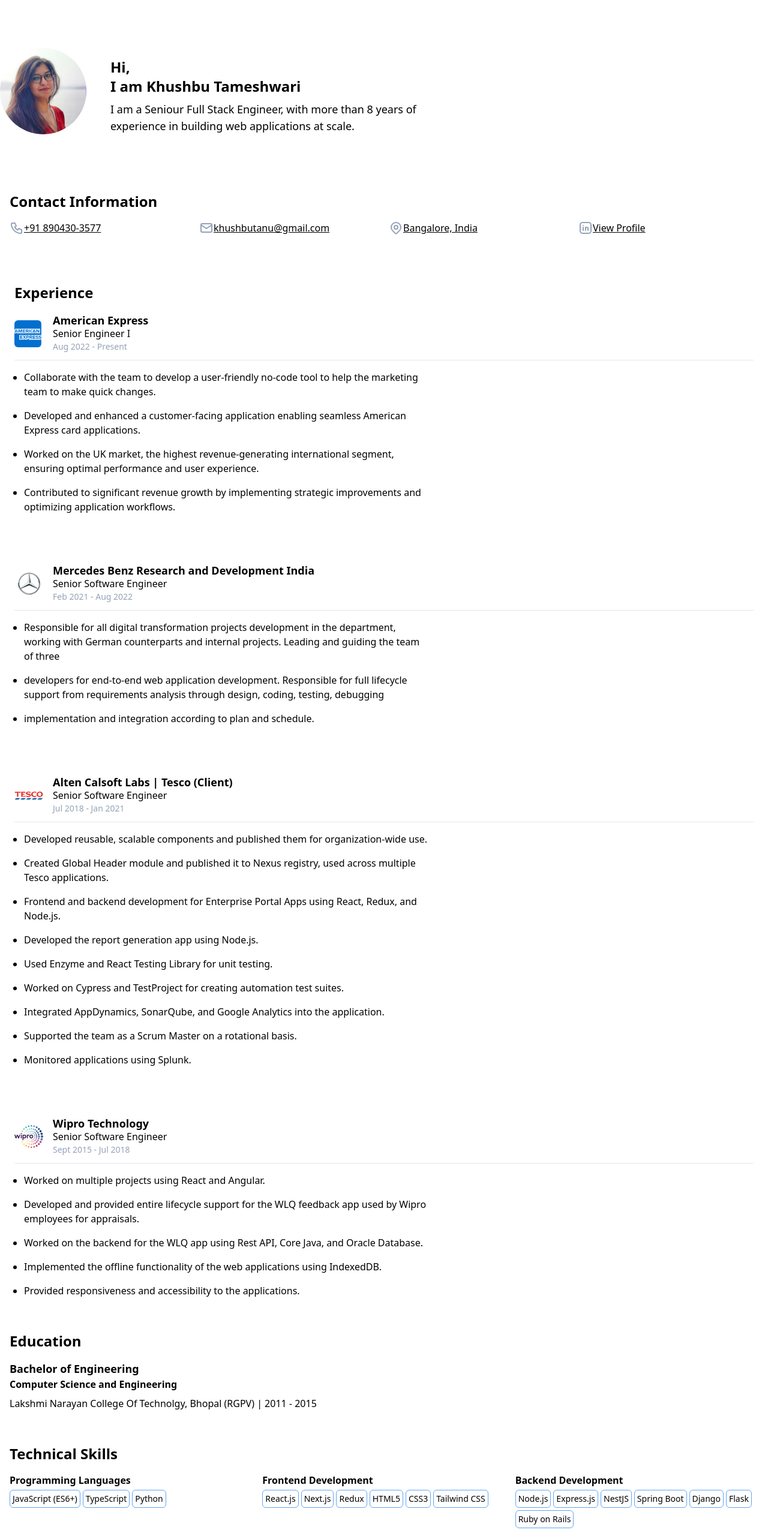
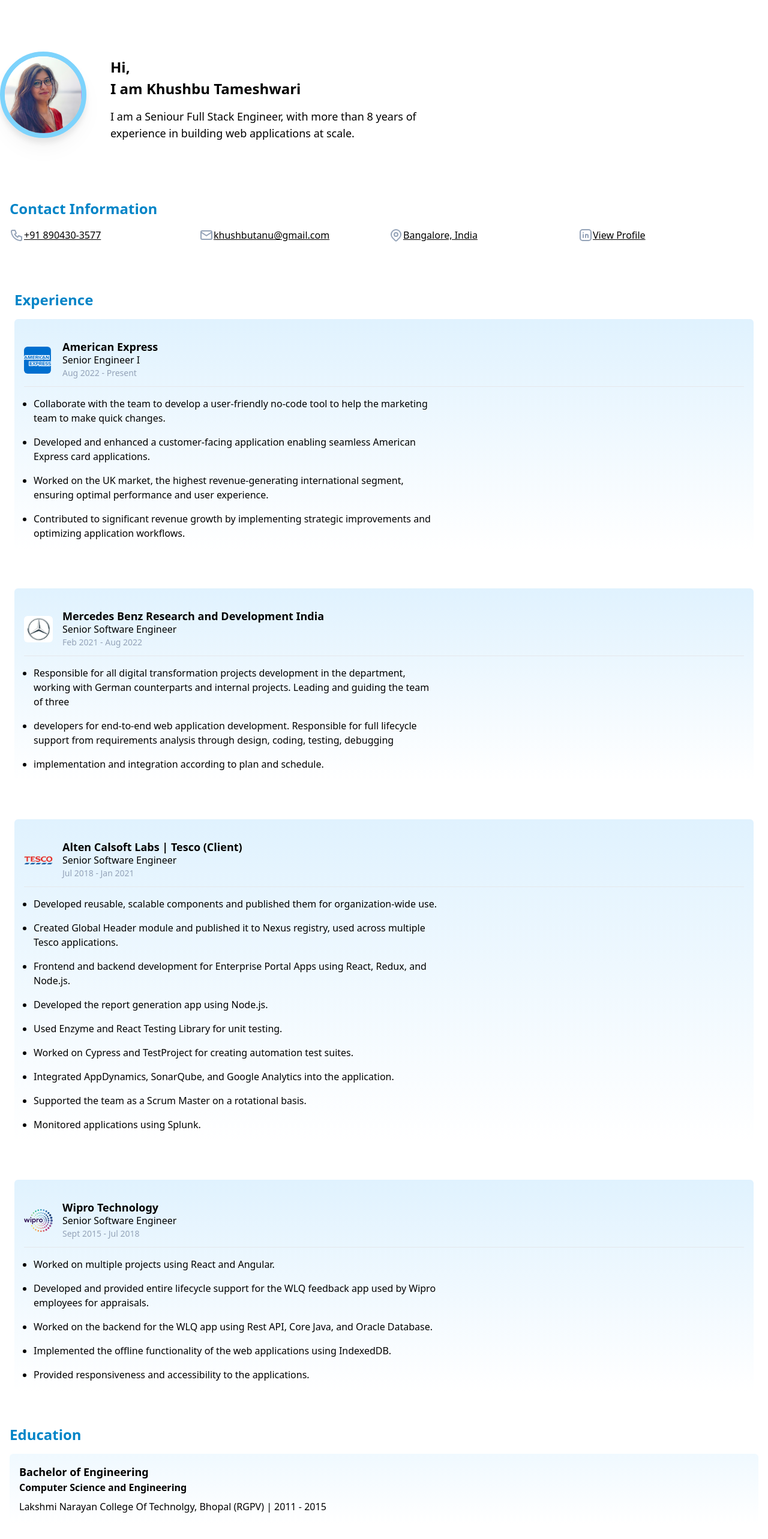
Before and after one commit to ramancodians/raman-v2, a React (Vite) app: page / in a window 1280 px wide. Shown: the top 2566 px of the page at 60% size. Built offline with nearby package versions, Linux system fonts and the light colour scheme; a web font is replaced by a local one.

Commit message:
fix: enhance layout and styling of App component for improved readability and aesthetics

```diff
--- a/src/Khush/App.jsx
+++ b/src/Khush/App.jsx
@@ -66,6 +66,7 @@
   companyName = "American Express",
   duration = "Aug 2022 - Present",
   role = "Senior Engineer I",
+  className = "bg-gradient-to-t from-white  to-sky-100 rounded-md p-4",
   list = [
     "Collaborate with the team to develop a user-friendly no-code tool to help the marketing team to make quick changes.",
     "Developed and enhanced a customer-facing application enabling seamless American Express card applications.",
@@ -74,9 +75,9 @@
   ],
 }) => {
   return (
-    <div>
+    <div className={className}>
       {/* Header */}
-      <div className="flex gap-4 mt-4 items-center ">
+      <div className="flex gap-4 mt-4 items-center">
         <div className="w-12">
           <img src={image} alt={imageAlt} className=" rounded-md" />
         </div>
@@ -101,21 +102,21 @@
 const App = () => {
   return (
     <div>
-      <div className="container mx-auto min-h-screen print:min-h-fit md:min-h-fit md:pt-20 flex flex-col justify-center items-center md:justify-start md:items-start">
+      <div className="container mx-auto min-h-screen md:bg-white print:min-h-fit md:min-h-fit md:pt-20 flex flex-col justify-center items-center md:justify-start md:items-start bg-gradient-to-b from-sky-300 to-white md:from-white">
         <div className="flex flex-col justify-center items-center  md:flex-row">
           <div>
             <img
               src={MyImage}
               alt="Khushbu Tameshwari"
-              className="rounded-full max-w-[200px] md:w-36"
+              className="rounded-full max-w-[200px] md:w-36 border-8 border-sky-300 drop-shadow-xl"
             />
           </div>
           <div className="px-10">
-            <h1 className="text-2xl font-semibold mt-4">
-              Hi,
-              <br />I am Khushbu Tameshwari
+            <h1 className="text-2xl font-semibold mt-4">Hi,</h1>
+            <h1 className="text-2xl font-semibold mt-1">
+              I am Khushbu Tameshwari
             </h1>
-            <h2 className="text-lg mt-2 max-w-lg">
+            <h2 className="text-lg mt-4 max-w-lg">
               I am a Seniour Full Stack Engineer, with more than 8 years of
               experience in building web applications at scale.
             </h2>
@@ -131,7 +132,9 @@
 
       {/* Contact Information */}
       <div className="container mx-auto  flex flex-col px-4 my-20">
-        <h2 className="text-2xl font-semibold my-4">Contact Information</h2>
+        <h2 className="text-2xl font-semibold my-4 text-sky-600">
+          Contact Information
+        </h2>
         <div className="grid grid-cols-2 gap-2 md:grid-cols-4 md:gap-4">
           <div className="flex items-center">
             <TbPhone className="text-2xl text-slate-400" />
@@ -170,7 +173,7 @@
       </div>
 
       <div className="container mx-auto  flex flex-col px-6">
-        <h2 className="text-2xl font-semibold">Experience</h2>
+        <h2 className="text-2xl font-semibold text-sky-600 mb-4">Experience</h2>
         <div className="flex flex-col gap-16 mb-10">
           <Company />
           <Company
@@ -222,9 +225,8 @@
 
       {/* Education */}
       <div className="container mx-auto  flex flex-col px-4">
-        <h2 className="text-2xl font-semibold my-4">Education</h2>
-
-        <div>
+        <h2 className="text-2xl font-semibold my-4 text-sky-600">Education</h2>
+        <div className="bg-gradient-to-t from-white  to-sky-50 rounded-md p-4">
           <h3 className="text-lg font-semibold">Bachelor of Engineering</h3>
           <h4 className="font-semibold">Computer Science and Engineering</h4>
           <h4 className="mt-2">
@@ -236,8 +238,10 @@
 
       {/* SKILLS */}
       <div className="container mx-auto flex flex-col px-4 my-10">
-        <h2 className="text-2xl font-semibold my-4">Technical Skills</h2>
-        <div className="grid grid-cols-2 gap-2  md:grid md:grid-cols-3 md:gap-4">
+        <h2 className="text-2xl font-semibold my-4 text-sky-600">
+          Technical Skills
+        </h2>
+        <div className="grid grid-cols-2 gap-2 md:grid md:grid-cols-3 md:gap-4 bg-gradient-to-t from-white  to-sky-50 rounded-md p-4">
           {technicalSkills.map((sec, idx) => (
             <div key={idx}>
               <p className="font-semibold mb-1">{sec.category}</p>
```
